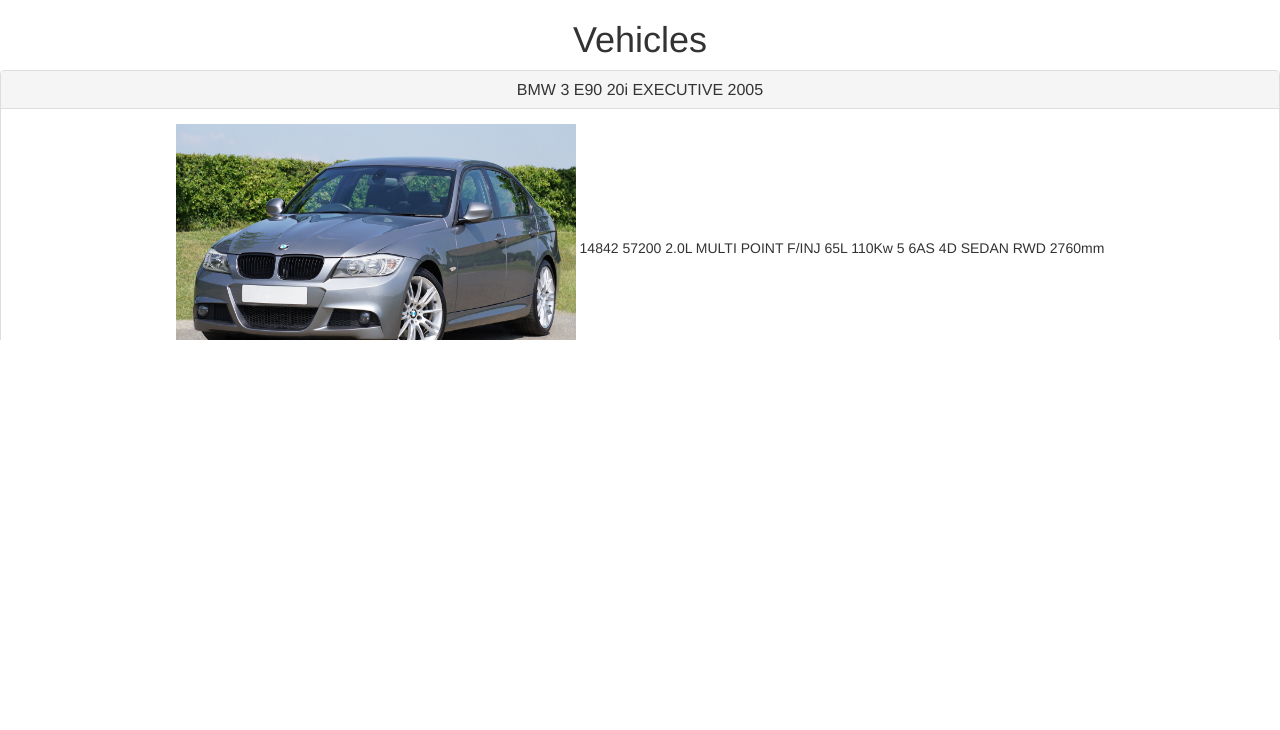
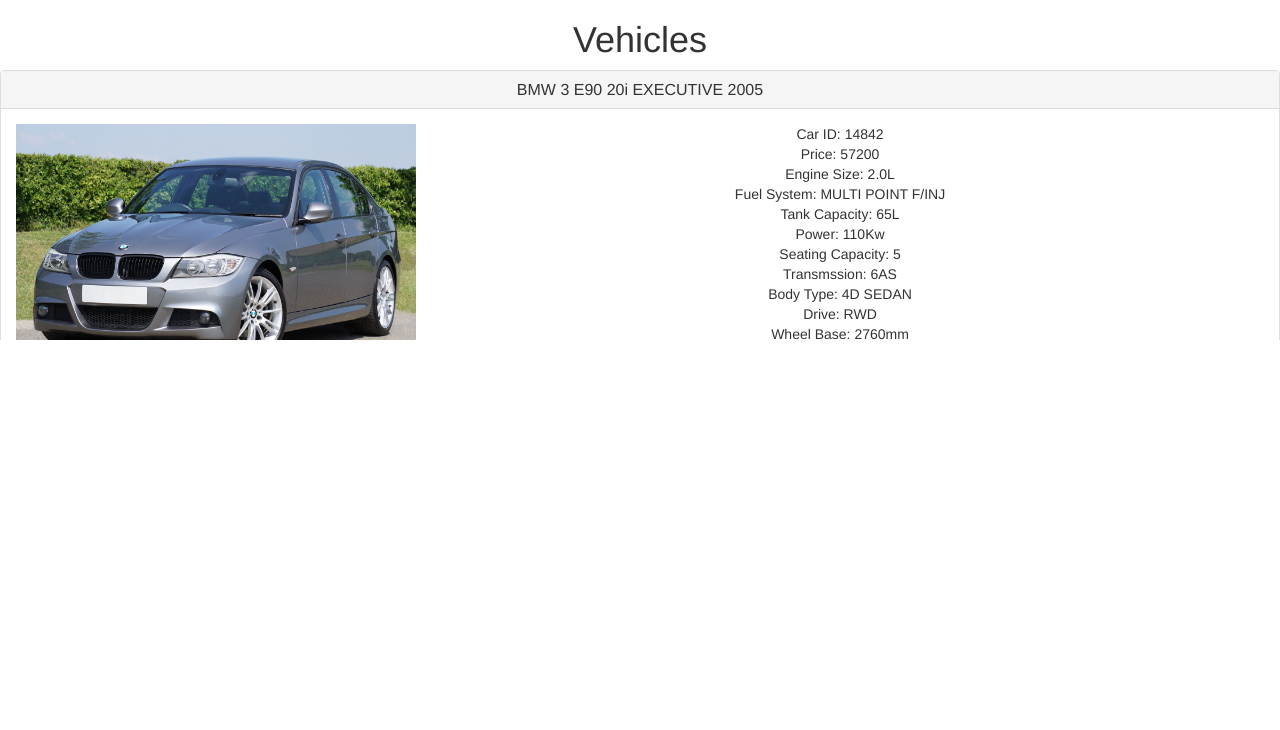
Before and after one commit to joshuawzj/Motor_Spec, a Django app: page /vehiclelist/ in a window 1280 px wide. Shown: the part 52-782 px from the top of the page. Run offline with Django 3.2, Linux system fonts and the light colour scheme; data comes from the database, SQL or seed files in the repository; some libraries are stand-ins or nearby versions.

Commit message:
Vehicle information formatted in panels

```diff
--- a/MotorSpecs/VehicleList/templates/base.html
+++ b/MotorSpecs/VehicleList/templates/base.html
@@ -23,7 +23,7 @@
       .row.content {height:auto;}
     }
 
-    .panel{max-width:500px;}
+    .panel{max-width:700px;}
   </style>
 </head>
 <body>
--- a/MotorSpecs/VehicleList/templates/vehiclelist.html
+++ b/MotorSpecs/VehicleList/templates/vehiclelist.html
@@ -25,18 +25,18 @@
   			</div>
   			<div class="panel-body">
 				{% load static %}
-				<img src="{% static '/'|add:car.carMakeName|add:car.carModel|add:'.png' %}" width="400" height="250">
-  	  			{{ car.carID}}
-                {{ car.carPriceNew }}
-                {{ car.carEngineSize }}
-                {{ car.carFuelSystem }}
-                {{ car.carTankCapacity }}
-                {{ car.carPower }}
-                {{ car.carSeatingCapacity }}
-                {{ car.carStandardTransmission }}
-                {{ car.carBodyType }}
-                {{ car.carDrive }}
-                {{ car.carWheelbase }}
+				<img src="{% static '/'|add:car.carMakeName|add:car.carModel|add:'.png' %}" width="400" height="250" style="float:left;">
+  	  			Car ID: {{ car.carID}} <br>
+                Price: {{ car.carPriceNew }} <br>
+                Engine Size: {{ car.carEngineSize }} <br>
+                Fuel System: {{ car.carFuelSystem }} <br>
+                Tank Capacity: {{ car.carTankCapacity }} <br>
+                Power: {{ car.carPower }} <br>
+                Seating Capacity: {{ car.carSeatingCapacity }} <br>
+                Transmssion: {{ car.carStandardTransmission }} <br>
+                Body Type: {{ car.carBodyType }} <br>
+                Drive: {{ car.carDrive }} <br>
+                Wheel Base: {{ car.carWheelbase }}
   			</div>
 		</div>
 		{% endfor %}
```
